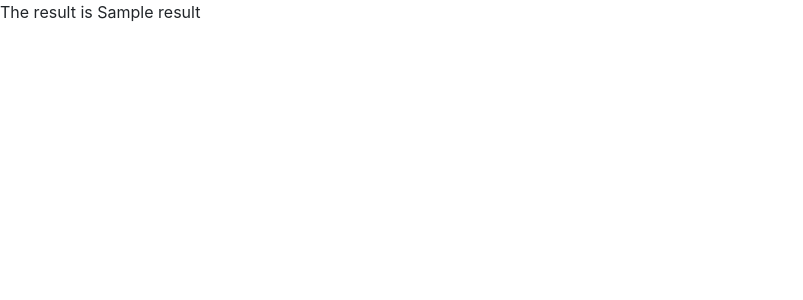
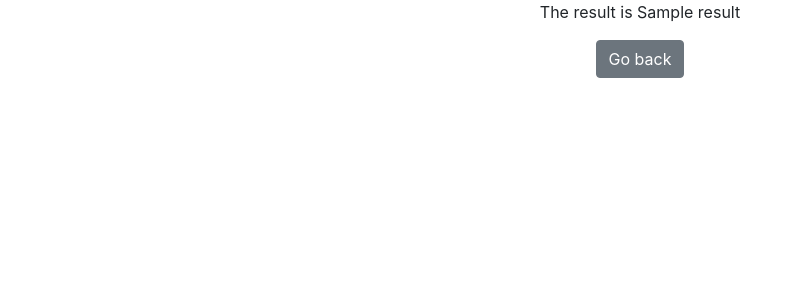
Before and after one commit to SuperZekes/Calculater, a Flask app: template webapp/templates/result.html in a window 1280 px wide. Shown: the top 300 px of the page, without its empty margins (0-803 px from the left). Run offline with Flask 3, Linux system fonts and the light colour scheme; the template is opened without the code that fills it: most values are stand-ins (such as "Sample title", 1, 10 or a date in 2020).

Commit message:
Update webapp

```diff
--- a/webapp/templates/result.html
+++ b/webapp/templates/result.html
@@ -1,4 +1,12 @@
 <title>Calculator</title>
+<style>
+    .center {
+        text-align: center;
+    }
+</style>
 <link rel="stylesheet" href="https://cdn.jsdelivr.net/npm/bootstrap@4.0.0/dist/css/bootstrap.min.css" integrity="sha384-Gn5384xqQ1aoWXA+058RXPxPg6fy4IWvTNh0E263XmFcJlSAwiGgFAW/dAiS6JXm" crossorigin="anonymous">
 <script src="https://cdn.jsdelivr.net/npm/bootstrap@4.0.0/dist/js/bootstrap.min.js" integrity="sha384-JZR6Spejh4U02d8jOt6vLEHfe/JQGiRRSQQxSfFWpi1MquVdAyjUar5+76PVCmYl" crossorigin="anonymous"></script>
-<p>The result is {{ result }}</p>
+<div class="center">
+    <p>The result is {{ result }}</p>
+    <a href="/" class="btn btn-secondary">Go back</a>
+</div>
```
Also changed, not shown: webapp/templates/index.html (+15 -6 lines).
